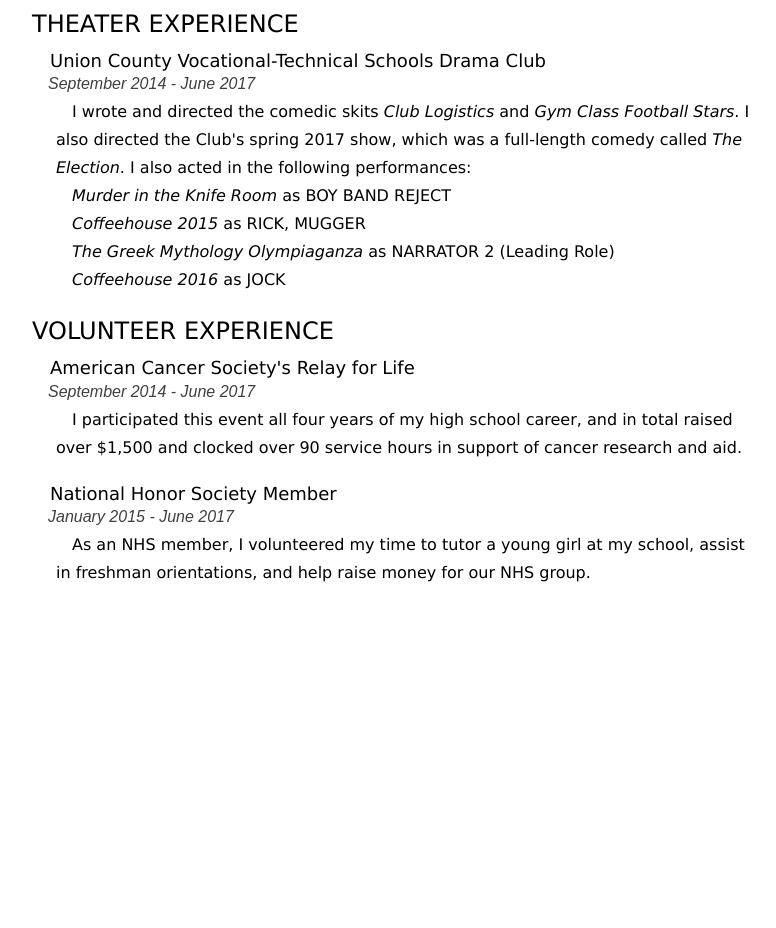
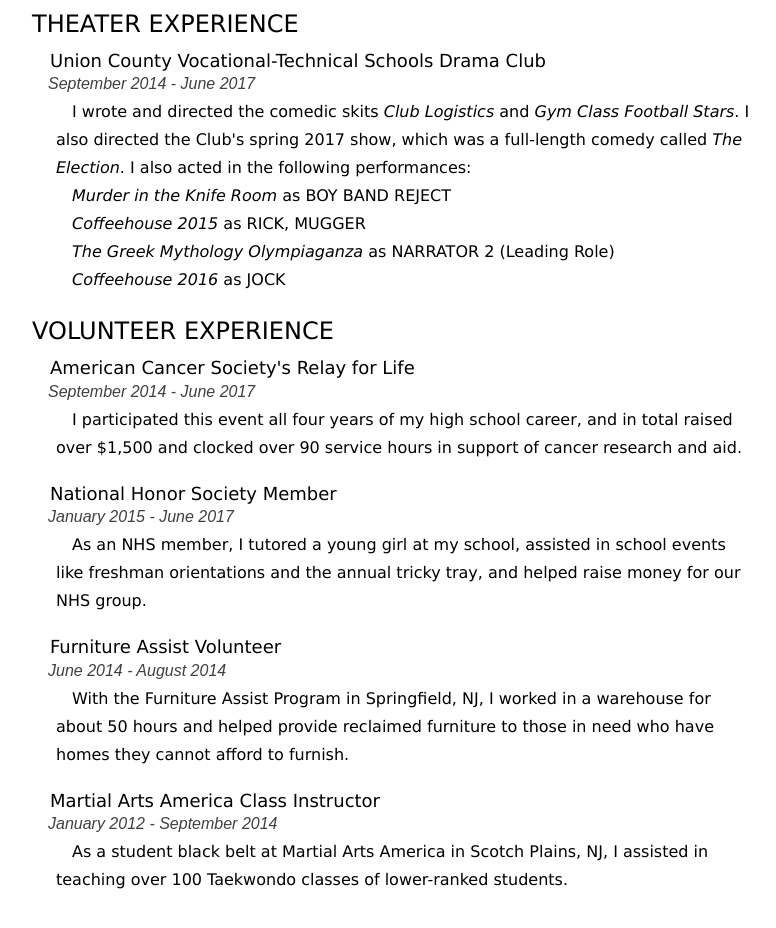
Before and after one commit to danstuff/danstuff.github.io, a plain HTML site: page index.htm in a window 1280 px wide. Shown: the part 1162-2090 px from the top of the page, without its empty margins (233-1009 px from the left). Before the commit the page ends 1805 px from the top, so only its background shows below. Drawn offline with Linux system fonts and the light colour scheme.

Commit message:
Updated volunteer opportunities

```diff
--- a/index.htm
+++ b/index.htm
@@ -107,8 +107,23 @@
 			<h3>January 2015 - June 2017</h3>
 
 			<p class="indent">
-			&emsp;As an NHS member, I volunteered my time to tutor a young girl at my school, assist in freshman orientations, and help raise money for our NHS group.
+			&emsp;As an NHS member, I tutored a young girl at my school, assisted in school events like freshman orientations and the annual tricky tray, and helped raise money for our NHS group.
 			</p>
+
+			<h2>Furniture Assist Volunteer</h2>
+			<h3>June 2014 - August 2014</h3>
+
+			<p class="indent">
+			&emsp;With the Furniture Assist Program in Springfield, NJ, I worked in a warehouse for about 50 hours and helped provide reclaimed furniture to those in need who have homes they cannot afford to furnish.
+			</p>
+
+			<h2>Martial Arts America Class Instructor</h2>
+			<h3>January 2012 - September 2014</h3>
+
+			<p class="indent">
+			&emsp;As a student black belt at Martial Arts America in Scotch Plains, NJ, I assisted in teaching over 100 Taekwondo classes of lower-ranked students.
+			</p>
+
 		</div>
 	</div>
 
```
